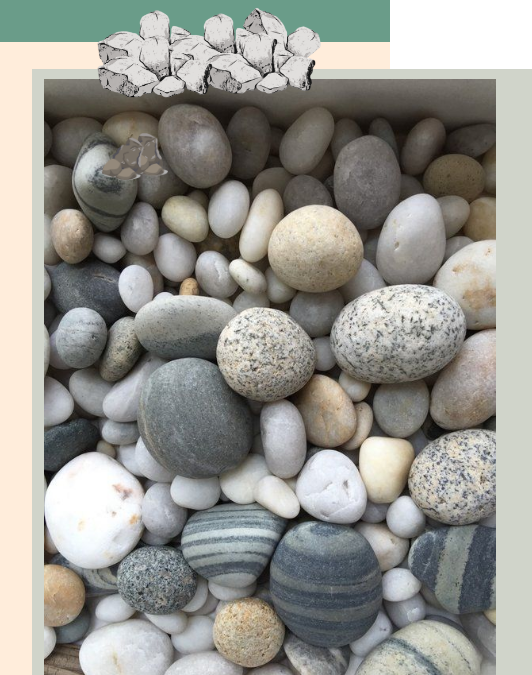
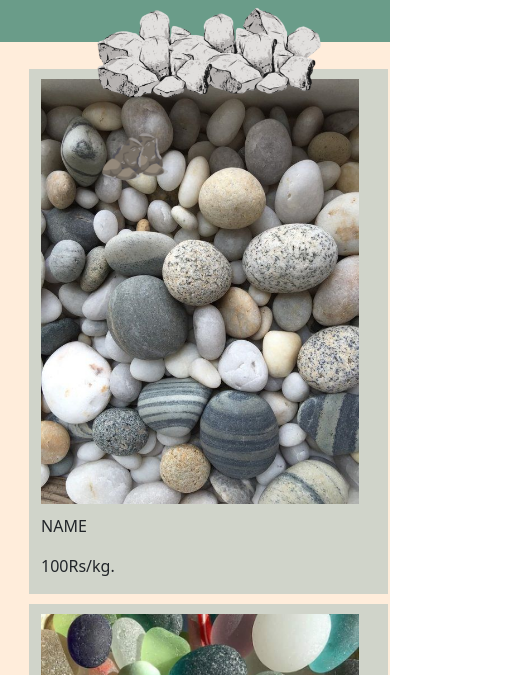
Before and after one commit to Shreaysh24/Shri-Chintamani, a plain HTML site: page index.html in a window 390 px wide. Shown: the part 425-1100 px from the top of the page, 532 px wide, since content can reach past the window. Drawn offline with nearby package versions, Linux system fonts and the light colour scheme; a web font is replaced by a local one.

Commit message:
Strarted Making Website Responsive

```diff
--- a/index.css
+++ b/index.css
@@ -8,7 +8,7 @@ body{
     background-color: #FFEDDB;
 }
 .containCenter{
-    padding: 7% 12% 17%;
+    padding: 7% 12% 17% ;
 
 }
 .containBottom{
@@ -16,11 +16,11 @@ body{
 
 }
 
-.row {
+/* .row {
     margin-top: calc(-4 * var(--bs-gutter-y))!important;
     margin-right: calc(-6.5 * var(--bs-gutter-x))!important;
     margin-left: calc(-2* var(--bs-gutter-x))!important;
-}
+} */
 
 /* Title */
 .titleBackground{
@@ -82,6 +82,7 @@ body{
     background-color: #D0D4CA;
     /* border-radius: 30px; */
     margin: 10px 33px 10px;
+    box-sizing: border-box;
 }
 
 .cardImage{
@@ -92,6 +93,7 @@ body{
     margin: 10px 0;
     width: 95%;
     height: 95%;
+    box-sizing: border-box;
 }
 .cardPara{
     text-align: left;
@@ -122,3 +124,10 @@ body{
     font-weight: bold;
     font-size: 15px
 }
+
+@media only screen and (max-width:575px){
+    .containCenter{
+        padding: 7% 12% 17% 8px;
+    }
+
+}
```
Also changed, not shown: index.html (+3 -3 lines).
